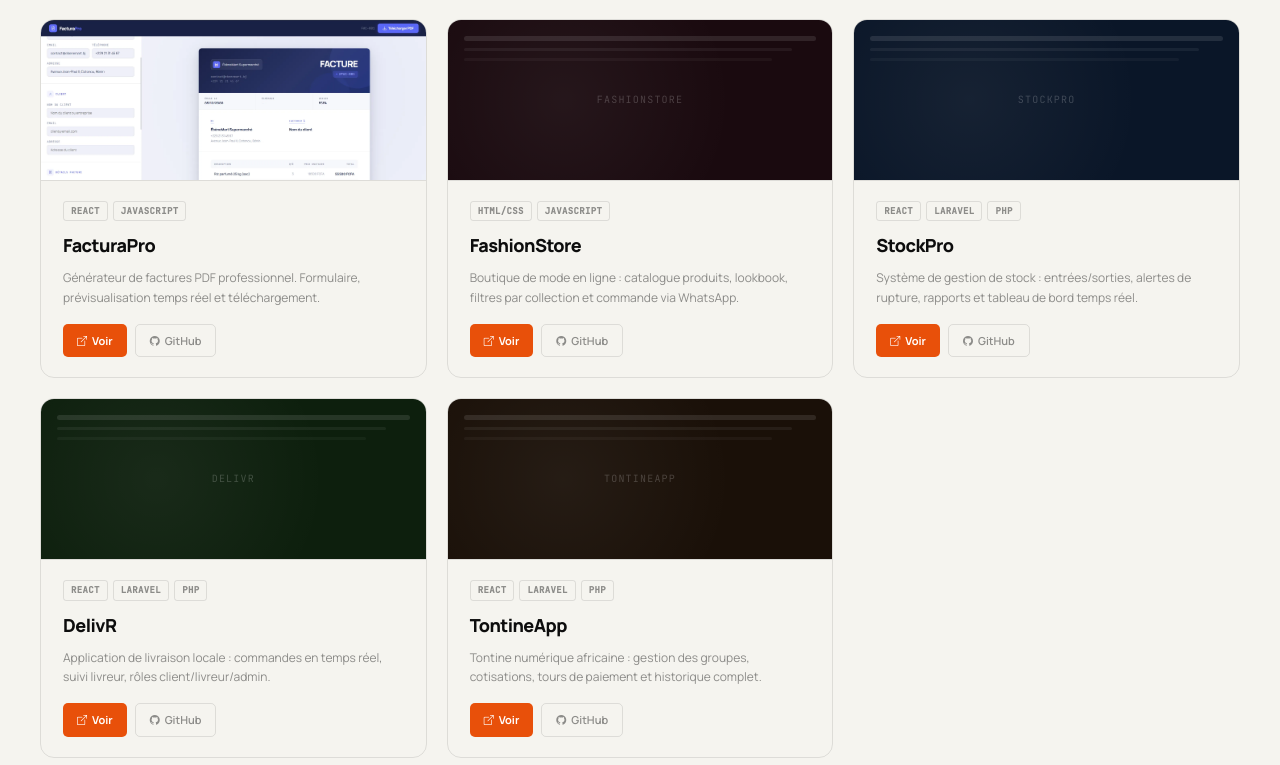
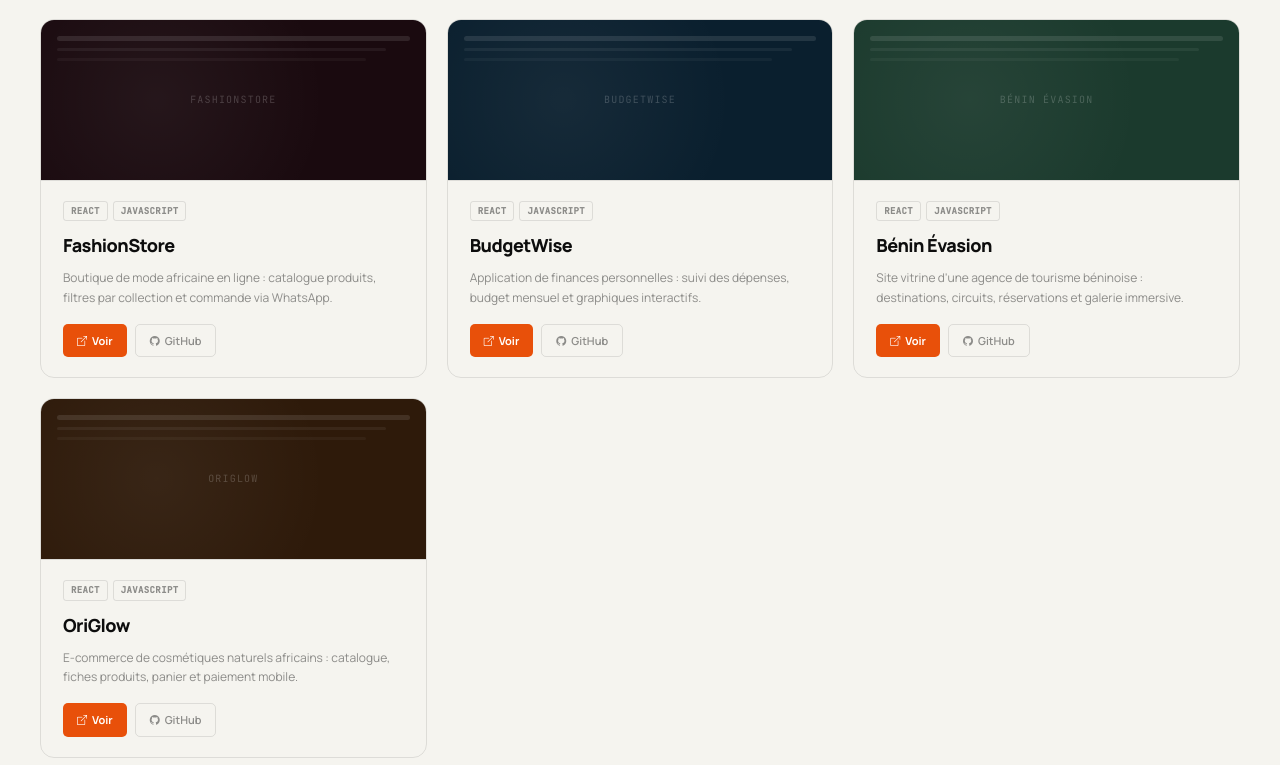
Before and after one commit to Jules-lgtm-cpu/portofoliobykemi, a React (Vite) app: page / in a window 1280 px wide. Shown: the part 2415-3180 px from the top of the page. Built offline with nearby package versions, Linux system fonts and the light colour scheme.

Commit message:
Add Bénin Évasion demo and GitHub links

```diff
--- a/src/components/Projects.jsx
+++ b/src/components/Projects.jsx
@@ -16,54 +16,43 @@ const PROJECTS = [
   },
   {
     num: "02",
-    title: "FacturaPro",
-    desc: "Générateur de factures PDF professionnel. Formulaire, prévisualisation temps réel et téléchargement.",
+    title: "FashionStore",
+    desc: "Boutique de mode africaine en ligne : catalogue produits, filtres par collection et commande via WhatsApp.",
     tags: ["React", "JavaScript"],
-    year: "2026",
-    demo: "https://facturapro-nine.vercel.app",
-    github: "#",
-    color: "#0f3460",
-    image: "/FacturaPro.webp",
-  },
-  {
-    num: "03",
-    title: "FashionStore",
-    desc: "Boutique de mode en ligne : catalogue produits, lookbook, filtres par collection et commande via WhatsApp.",
-    tags: ["HTML/CSS", "JavaScript"],
     year: "2026",
     demo: "#",
     github: "#",
     color: "#1a0a0f",
   },
   {
-    num: "04",
-    title: "StockPro",
-    desc: "Système de gestion de stock : entrées/sorties, alertes de rupture, rapports et tableau de bord temps réel.",
-    tags: ["React", "Laravel", "PHP"],
+    num: "03",
+    title: "BudgetWise",
+    desc: "Application de finances personnelles : suivi des dépenses, budget mensuel et graphiques interactifs.",
+    tags: ["React", "JavaScript"],
     year: "2026",
     demo: "#",
     github: "#",
-    color: "#0a1628",
+    color: "#0a1f2e",
+  },
+  {
+    num: "04",
+    title: "Bénin Évasion",
+    desc: "Site vitrine d'une agence de tourisme béninoise : destinations, circuits, réservations et galerie immersive.",
+    tags: ["React", "JavaScript"],
+    year: "2026",
+    demo: "https://benievasion.vercel.app",
+    github: "https://github.com/Jules-lgtm-cpu/benievasion",
+    color: "#1b3a2d",
   },
   {
     num: "05",
-    title: "DelivR",
-    desc: "Application de livraison locale : commandes en temps réel, suivi livreur, rôles client/livreur/admin.",
-    tags: ["React", "Laravel", "PHP"],
+    title: "OriGlow",
+    desc: "E-commerce de cosmétiques naturels africains : catalogue, fiches produits, panier et paiement mobile.",
+    tags: ["React", "JavaScript"],
     year: "2026",
     demo: "#",
     github: "#",
-    color: "#0d1f0d",
-  },
-  {
-    num: "06",
-    title: "TontineApp",
-    desc: "Tontine numérique africaine : gestion des groupes, cotisations, tours de paiement et historique complet.",
-    tags: ["React", "Laravel", "PHP"],
-    year: "2026",
-    demo: "#",
-    github: "#",
-    color: "#1a1008",
+    color: "#2e1a0a",
   },
 ];
 
```
